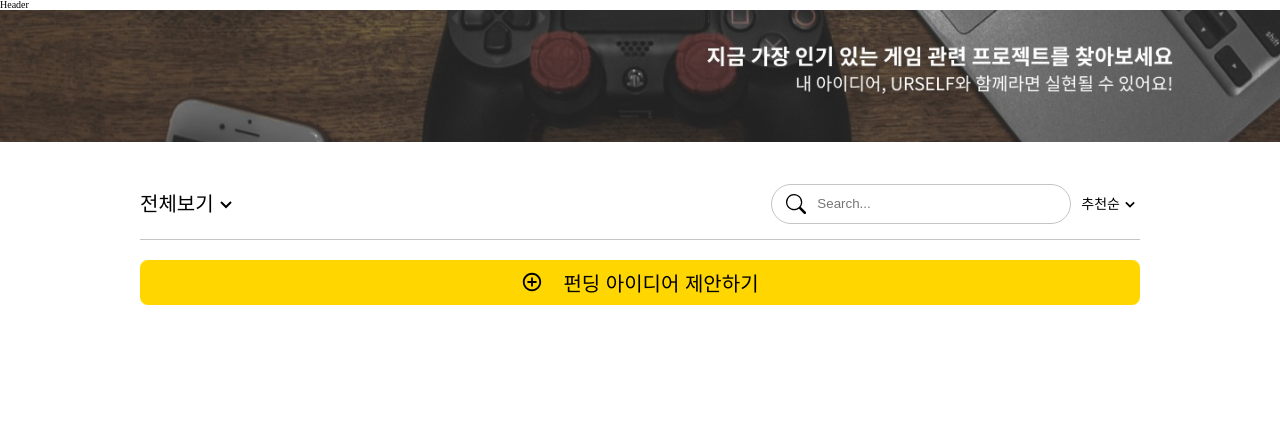
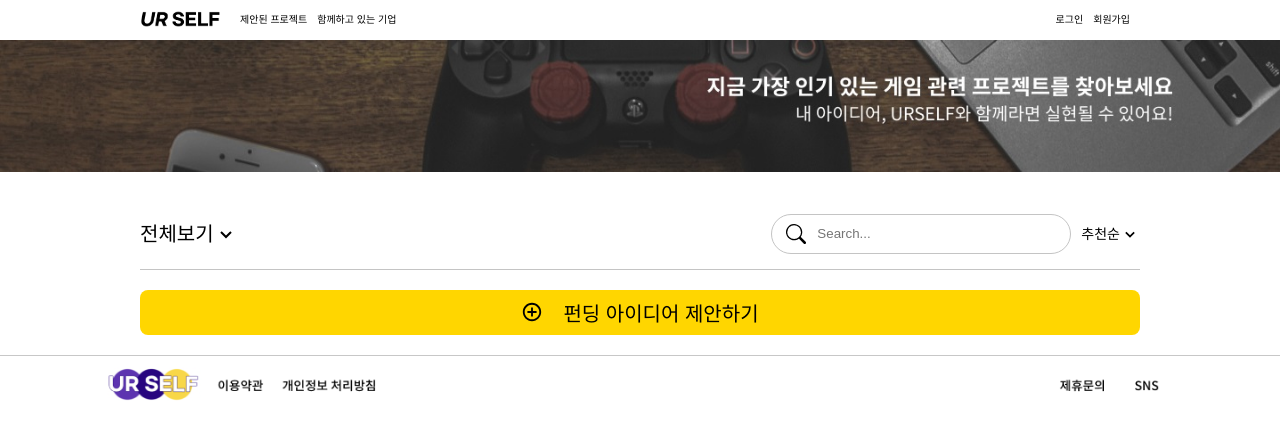
Before and after one commit to OUR-SELF/URSELF, a React (Create React App) app: page /project in a window 1280 px wide. Shown: the top 438 px of the page. Built offline with nearby package versions, Linux system fonts and the light colour scheme; a web font is replaced by a local one.

Commit message:
이슬:: Header, Footer(임시) 추가

```diff
--- a/src/App.js
+++ b/src/App.js
@@ -1,12 +1,15 @@
 import React from 'react';
 import { BrowserRouter as Router, Switch, Route } from 'react-router-dom';
 import GlobalStyle from 'styles/GlobalStyle';
-import Header from 'components/Header';
+
 import Home from 'pages//Home';
 import Login from 'pages/Login';
 import SignUp from 'pages/SignUp';
 import EmailSignUp from 'pages/EmailSignUp';
 import ProjectList from 'pages/ProjectList';
+
+import Header from 'components/Header';
+import Footer from 'components/Footer';
 
 function App() {
   return (
@@ -20,6 +23,7 @@
         <Route path="/signup/email" component={EmailSignUp} />
         <Route exact path="/project" component={ProjectList} />
       </Switch>
+      <Footer />
     </Router>
   );
 }
--- /dev/null
+++ b/src/components/Footer.js
@@ -0,0 +1,9 @@
+import React from 'react';
+
+const Footer = () => {
+  return (
+    <img alt="footer" src={'/images/footer.png'} style={{ margin: '0 auto' }} />
+  );
+};
+
+export default Footer;
--- a/src/components/Header.js
+++ b/src/components/Header.js
@@ -1,7 +1,45 @@
 import React from 'react';
+import { Link } from 'react-router-dom';
+import styled from 'styled-components/macro';
 
 const Header = () => {
-  return <div>Header</div>;
+  return (
+    <HeaderContainer>
+      <div>
+        <Logo alt="logo" src="/images/URSELF-logo.png" />
+        <Link to="/project">제안된 프로젝트</Link>
+        <Link>함께하고 있는 기업</Link>
+      </div>
+      <div>
+        <Link>로그인</Link>
+        <Link>회원가입</Link>
+      </div>
+    </HeaderContainer>
+  );
 };
 
 export default Header;
+
+const HeaderContainer = styled.div`
+  display: flex;
+  align-items: center;
+  justify-content: space-between;
+  width: 1000px;
+  height: 40px;
+  margin: 0 auto;
+  div {
+    height: 100%;
+    display: flex;
+    align-items: center;
+
+    a {
+      margin-right: 10px;
+    }
+  }
+`;
+
+const Logo = styled.img`
+  height: 60%;
+  cursor: pointer;
+  margin-right: 20px;
+`;
```
Also changed, not shown: public/images/footer.png (added).
